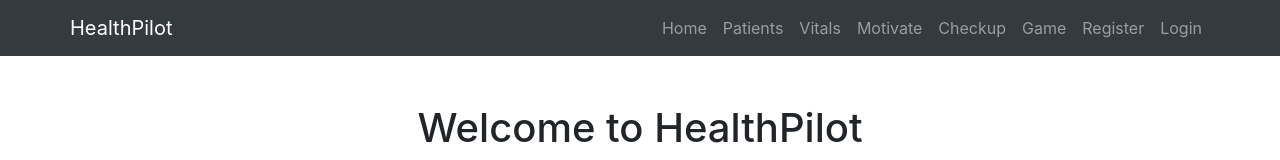
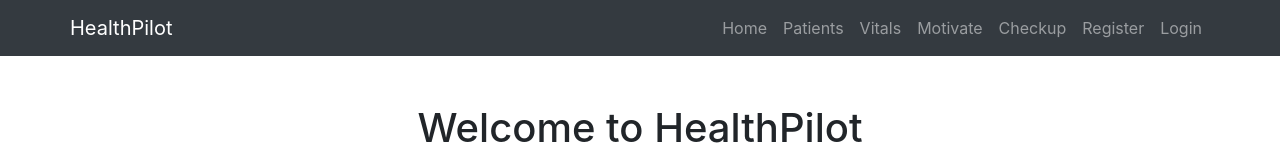
Before and after one commit to BioGraphQL-Innovators/FrontEnd, a React (Vite) app in the folder nurse-app/: page / in a window 1280 px wide. Shown: the top 160 px of the page. Built offline with nearby package versions, Linux system fonts and the light colour scheme.

Commit message:
Revert "Update App.jsx"
This reverts commit 373b45c99813781d3e5bed17e120105eba872a3c.

```diff
--- a/nurse-app/src/App.jsx
+++ b/nurse-app/src/App.jsx
@@ -9,7 +9,6 @@ import Home from './components/Home';
 import Vitals from './components/Vitals';
 import Motivate from './components/Motivate';
 import Checkup from './components/Checkup';
-import Game from './components/Game';
 
 function App() {
   const [isLoggedIn, setIsLoggedIn] = useState(false);
@@ -47,9 +46,6 @@ function App() {
             <Nav.Link as={Link} to='/checkup'>
               Checkup
             </Nav.Link>
-            <Nav.Link as={Link} to='/game'>
-              Game
-            </Nav.Link>
             {isLoggedIn ? (
               <Nav.Link onClick={handleLogout}>Logout</Nav.Link>
             ) : (
@@ -86,7 +82,6 @@ function App() {
           <Route path='/vitals' element={<Vitals />} />
           <Route path='/motivate' element={<Motivate />} />
           <Route path='/checkup' element={<Checkup />} />
-          <Route path='/game' element={<Game />} />
         </Routes>
       </div>
     </BrowserRouter>
```
